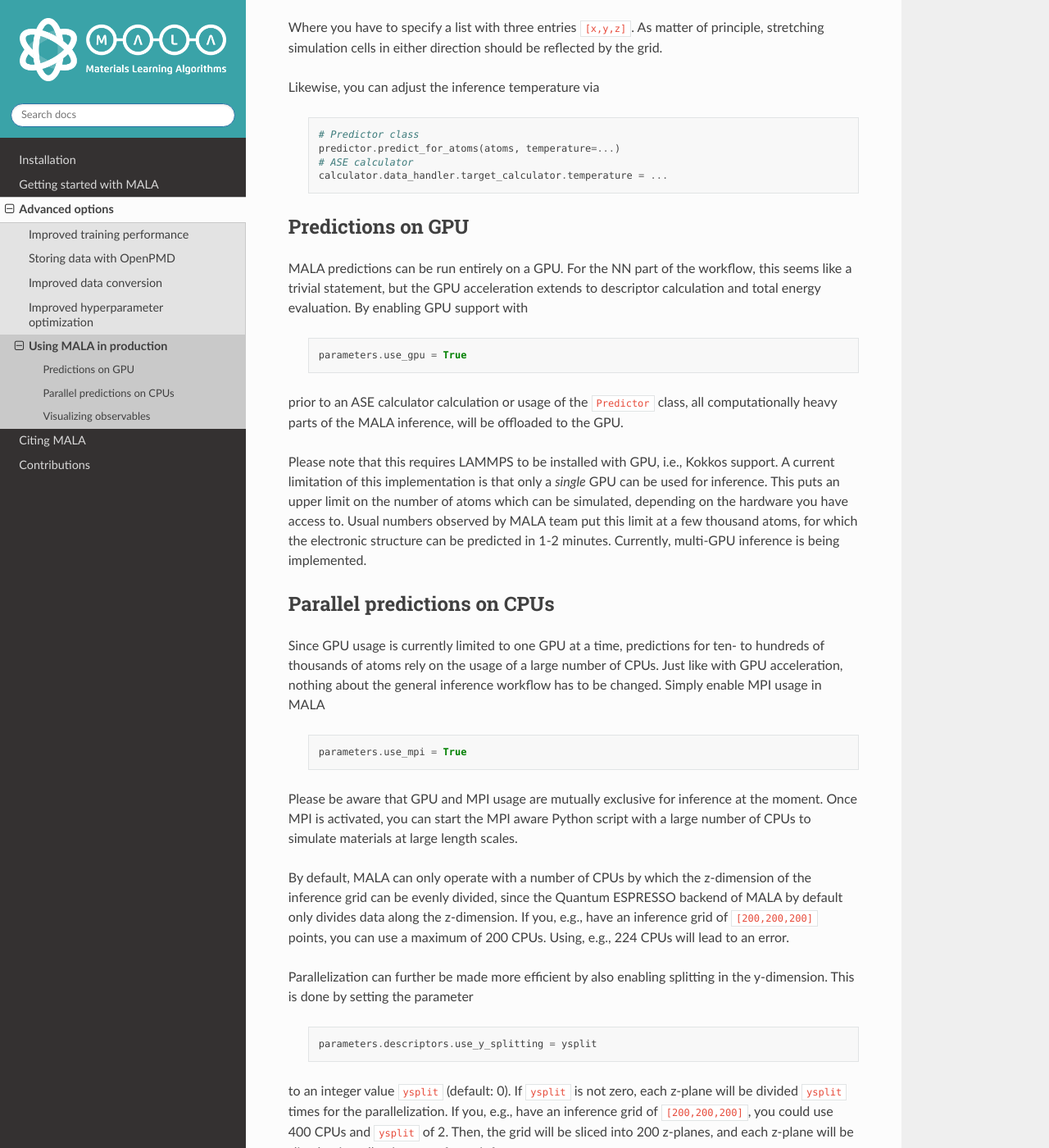
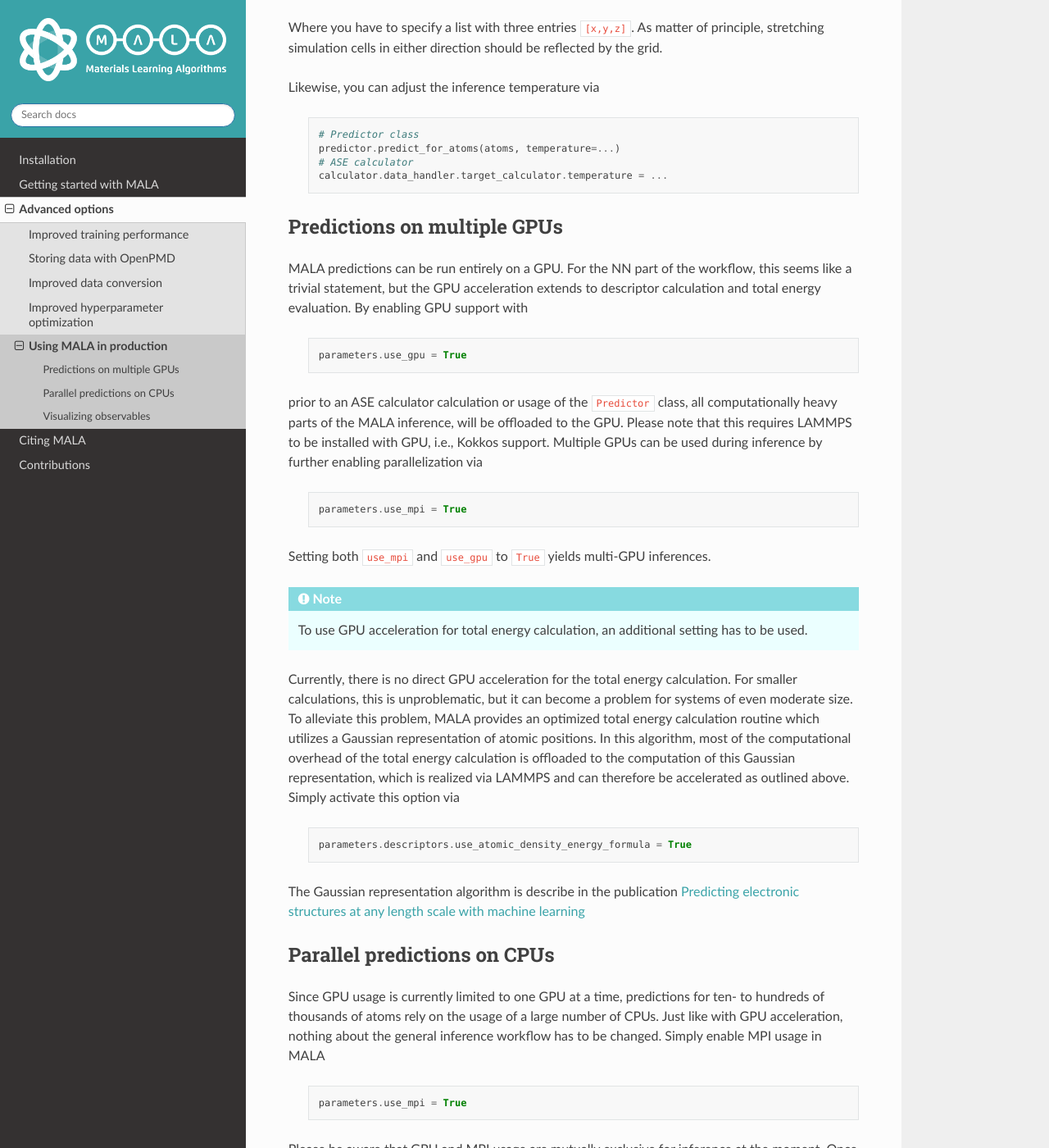
Before and after one commit to mala-project/mala, a Sphinx documentation site: the page built from docs/source/advanced_usage/predictions.rst, in a window 1280 px wide and 1400 px high, scrolled down 601 px. Shown: the whole window at 82% size. Built offline with Sphinx 7.4.7 and the Read the Docs theme 3.1.0, drawn with Linux system fonts in a browser that asks for light colours; pages that are not in the unit, such as notebooks, are missing from menus; the version number could not be read and is left out.

```diff
--- a/docs/source/advanced_usage/predictions.rst
+++ b/docs/source/advanced_usage/predictions.rst
@@ -42,8 +42,8 @@
 
 .. _production_gpu:
 
-Predictions on GPU
-*******************
+Predictions on multiple GPUs
+****************************
 
 MALA predictions can be run entirely on a GPU. For the NN part of the workflow,
 this seems like a trivial statement, but the GPU acceleration extends to
@@ -56,15 +56,39 @@
 
 prior to an ASE calculator calculation or usage of the ``Predictor`` class,
 all computationally heavy parts of the MALA inference, will be offloaded
-to the GPU.
+to the GPU. Please note that this requires LAMMPS to be installed with GPU, i.e., Kokkos
+support. Multiple GPUs can be used during inference by further enabling
+parallelization via
 
-Please note that this requires LAMMPS to be installed with GPU, i.e., Kokkos
-support. A current limitation of this implementation is that only a *single*
-GPU can be used for inference. This puts an upper limit on the number of atoms
-which can be simulated, depending on the hardware you have access to.
-Usual numbers observed by MALA team put this limit at a few thousand atoms, for
-which the electronic structure can be predicted in 1-2 minutes. Currently,
-multi-GPU inference is being implemented.
+      .. code-block:: python
+
+            parameters.use_mpi = True
+
+
+Setting both ``use_mpi`` and ``use_gpu`` to ``True`` yields multi-GPU
+inferences.
+
+.. note::
+
+    To use GPU acceleration for total energy calculation, an additional
+    setting has to be used.
+
+Currently, there is no direct GPU acceleration for the total energy
+calculation. For smaller calculations, this is unproblematic, but it can become
+a problem for systems of even moderate size. To alleviate this problem, MALA
+provides an optimized total energy calculation routine which utilizes a
+Gaussian representation of atomic positions. In this algorithm, most of the
+computational overhead of the total energy calculation is offloaded to the
+computation of this Gaussian representation, which is realized via LAMMPS and
+can therefore be accelerated as outlined above. Simply activate this option
+via
+
+    .. code-block:: python
+
+        parameters.descriptors.use_atomic_density_energy_formula = True
+
+The Gaussian representation algorithm is describe in
+the publication `Predicting electronic structures at any length scale with machine learning <doi.org/10.1038/s41524-023-01070-z>`_
 
 Parallel predictions on CPUs
 ****************************
```
